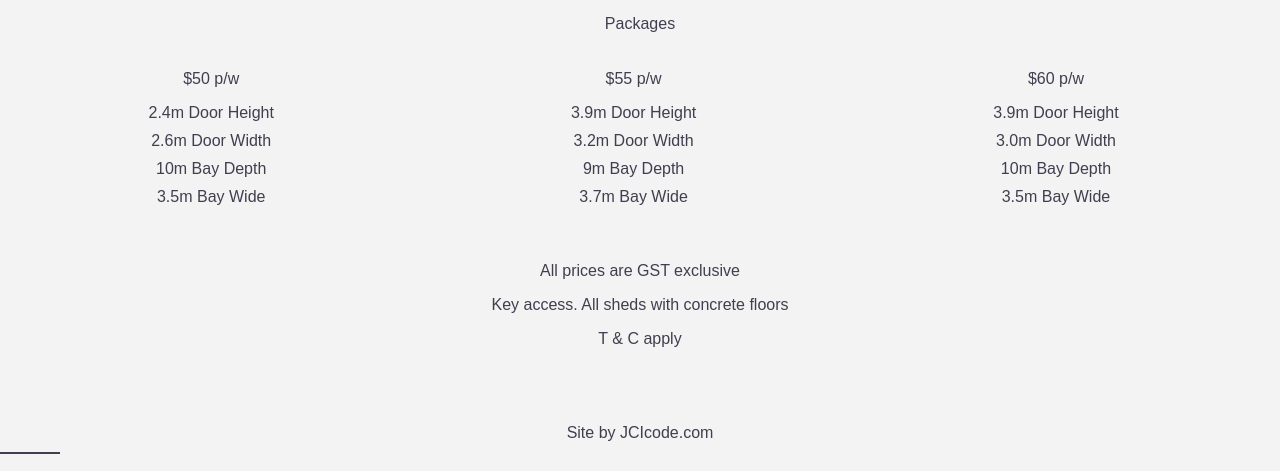
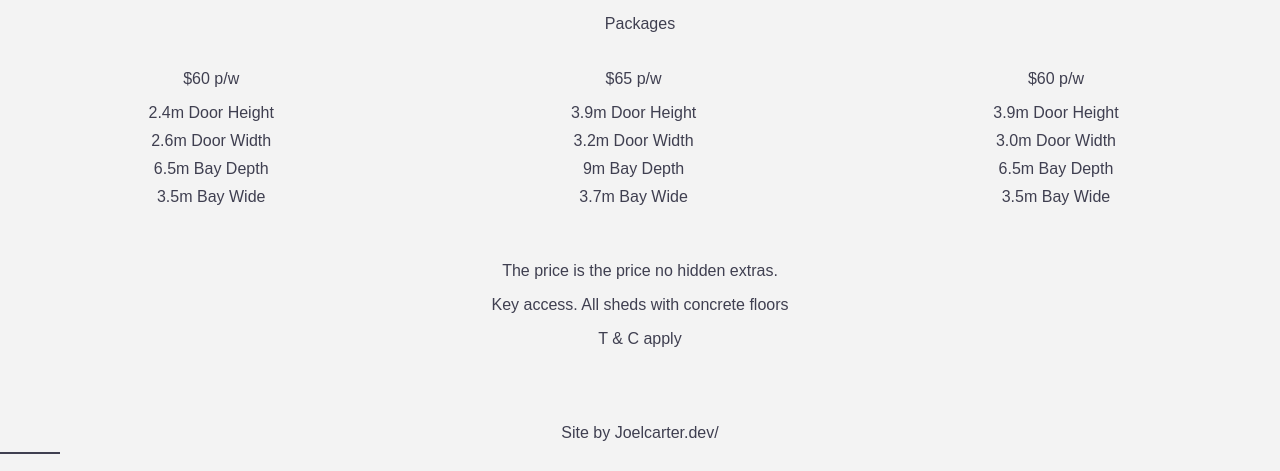
Before and after one commit to joelcarter-dev/ki-storage, a Gatsby site: page / in a window 1280 px wide. Shown: the part 1382-1853 px from the top of the page. Built offline with nearby package versions, Linux system fonts and the light colour scheme; Gatsby itself is replaced by a stand-in of ours.

Commit message:
Detail Updates

```diff
--- a/package.json
+++ b/package.json
@@ -13,7 +13,7 @@
     "gatsby-plugin-postcss-sass": "^1.0.22",
     "gatsby-plugin-react-helmet": "^2.0.11",
     "install": "^0.12.1",
-    "node-sass": "^4.9.3",
+    "node-sass": "^4.14.1",
     "postcss-alias": "^2.0.0",
     "postcss-aspect-ratio": "^1.0.2",
     "postcss-center": "^1.1.0",
--- a/src/pages/index.js
+++ b/src/pages/index.js
@@ -90,15 +90,15 @@ export default () => (
       <h4>Packages</h4>
       <div className="priceList">
         <PriceItem
-          price="$50 p/w"
+          price="$60 p/w"
           h="2.4"
           w="2.6"
-          bayDepth="10"
+          bayDepth="6.5"
           bayWide="3.5"
         />
 
         <PriceItem
-          price="$55 p/w"
+          price="$65 p/w"
           h="3.9"
           w="3.2"
           bayDepth="9"
@@ -109,19 +109,19 @@ export default () => (
           price="$60 p/w"
           h="3.9"
           w="3.0"
-          bayDepth="10"
+          bayDepth="6.5"
           bayWide="3.5"
         />
       </div>
     </div>
     <div className="points">
-      <p>All prices are GST exclusive</p>
+      <p>The price is the price no hidden extras.</p>
       <p>Key access. All sheds with concrete floors</p>
       <p id="tc">T & C apply</p>
     </div>
 
     <div className="plug">
-      <a href="https://jcicode.com/">Site by JCIcode.com</a>
+      <a  target="_blank" href="https://joelcarter.dev/">Site by Joelcarter.dev/</a>
        <div className="underline"></div>
     </div>
 
```
Also changed, not shown: 1 other file.
